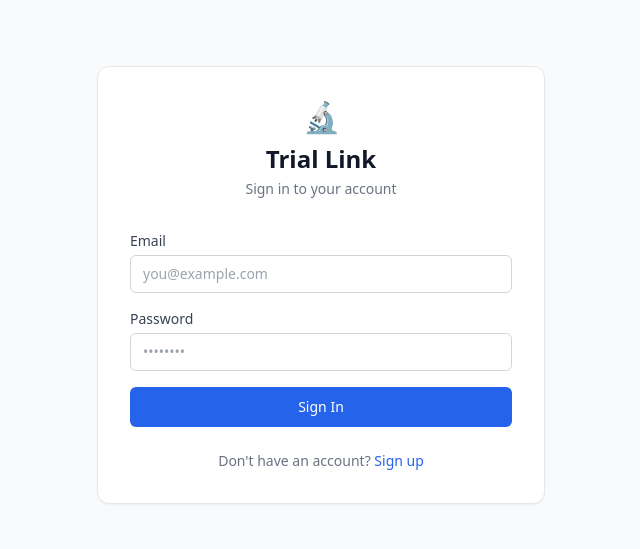
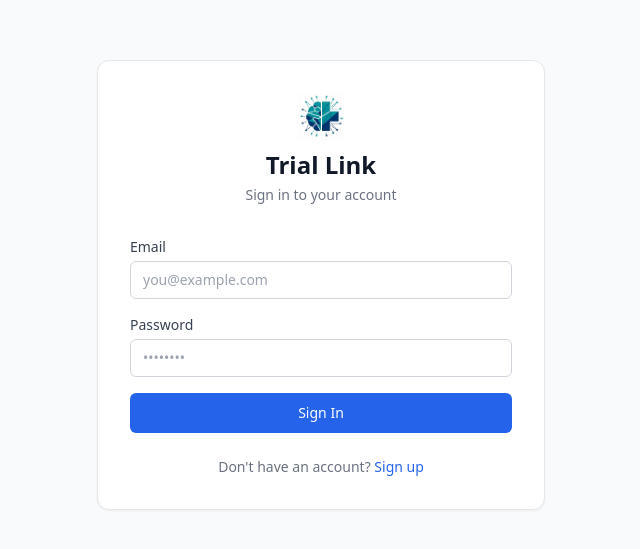
Before and after one commit to Aditya-sairam/trial-link-frontend, a React (Vite) app: page /login in a window 1280 px wide. Shown: the part 139-688 px from the top of the page, without its empty margins (319-959 px from the left). Built offline with nearby package versions, Linux system fonts and the light colour scheme; no server answers.

Commit message:
replacing the emoji with logo

```diff
--- a/src/pages/Login.jsx
+++ b/src/pages/Login.jsx
@@ -31,7 +31,7 @@
       <div className="bg-white border border-gray-200 rounded-xl shadow-sm p-8 w-full max-w-md">
         {/* Header */}
         <div className="text-center mb-8">
-          <p className="text-3xl mb-2">🔬</p>
+          <img src="/logo.jpeg" alt="Trial Link" className="h-12 mx-auto mb-2" />
           <h1 className="text-2xl font-bold text-gray-900">Trial Link</h1>
           <p className="text-sm text-gray-500 mt-1">Sign in to your account</p>
         </div>
--- a/src/pages/Signup.jsx
+++ b/src/pages/Signup.jsx
@@ -39,7 +39,7 @@
       <div className="bg-white border border-gray-200 rounded-xl shadow-sm p-8 w-full max-w-md">
         {/* Header */}
         <div className="text-center mb-8">
-          <p className="text-3xl mb-2">🔬</p>
+          <img src="/logo.jpeg" alt="Trial Link" className="h-12 mx-auto mb-2" />
           <h1 className="text-2xl font-bold text-gray-900">Trial Link</h1>
           <p className="text-sm text-gray-500 mt-1">Create your account</p>
         </div>
```
